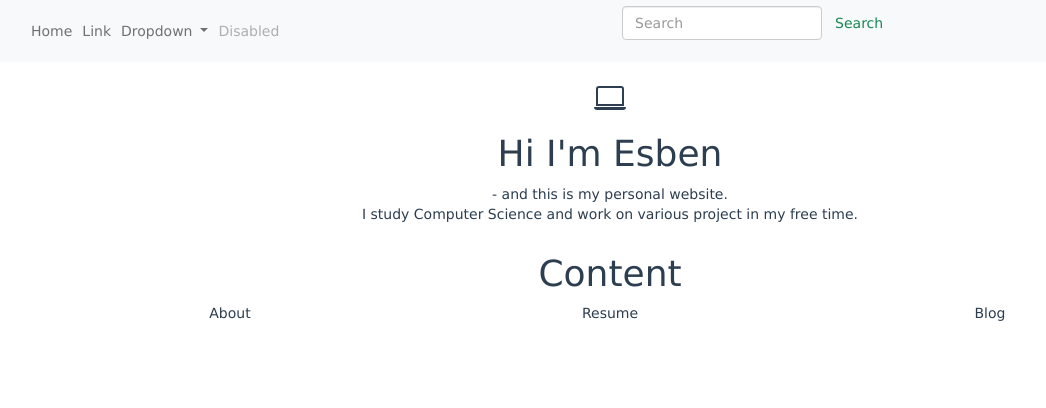
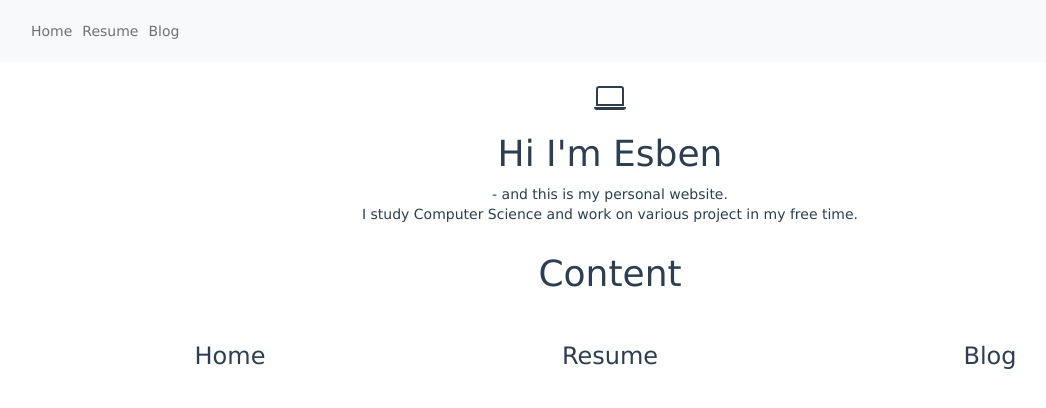
Before and after one commit to esbensoevndahl/website-vue, a Vue app: page / in a window 1280 px wide. Shown: the top 408 px of the page, without its empty margins (30-1076 px from the left). Built offline with nearby package versions, Linux system fonts and the light colour scheme.

Commit message:
Update to Navbar & Welcome.vue

```diff
--- a/src/components/NavBar.vue
+++ b/src/components/NavBar.vue
@@ -5,44 +5,38 @@
   />
   <nav class="navbar navbar-expand-lg navbar-light bg-light">
     <a class="navbar-brand" href="#"></a>
-  <button class="navbar-toggler" type="button" data-toggle="collapse" data-target="#navbarSupportedContent" aria-controls="navbarSupportedContent" aria-expanded="false" aria-label="Toggle navigation">
+    <button
+      class="navbar-toggler"
+      type="button"
+      data-toggle="collapse"
+      data-target="#navbarSupportedContent"
+      aria-controls="navbarSupportedContent"
+      aria-expanded="false"
+      aria-label="Toggle navigation"
+    >
       <span class="navbar-toggler-icon"></span>
     </button>
 
     <div class="collapse navbar-collapse" id="navbarSupportedContent">
       <ul class="navbar-nav mr-auto">
         <li class="nav-item active">
-        <a class="nav-link" href="#">Home <span class="sr-only">(current)</span></a>
+          <a class="nav-link" href="#"
+            >Home <span class="sr-only">(current)</span></a
+          >
         </li>
         <li class="nav-item">
-        <a class="nav-link" href="#">Link</a>
-      </li>
-      <li class="nav-item dropdown">
-        <a class="nav-link dropdown-toggle" href="#" id="navbarDropdown" role="button" data-toggle="dropdown" aria-haspopup="true" aria-expanded="false">
-          Dropdown
-        </a>
-        <div class="dropdown-menu" aria-labelledby="navbarDropdown">
-          <a class="dropdown-item" href="#">Action</a>
-          <a class="dropdown-item" href="#">Another action</a>
-          <div class="dropdown-divider"></div>
-          <a class="dropdown-item" href="#">Something else here</a>
-        </div>
+          <a class="nav-link" href="#">Resume</a>
         </li>
         <li class="nav-item">
-        <a class="nav-link disabled" href="#">Disabled</a>
+          <a class="nav-link" href="#">Blog</a>
         </li>
       </ul>
-    <form class="form-inline my-2 my-lg-0">
-      <input class="form-control mr-sm-2" type="search" placeholder="Search" aria-label="Search">
-      <button class="btn btn-outline-success my-2 my-sm-0" type="submit">Search</button>
-    </form>
     </div>
   </nav>
 </template>
 
 <script>
 export default {
-    setup() {
-    },
-}
+  setup() {},
+};
 </script>
--- a/src/components/Welcome.vue
+++ b/src/components/Welcome.vue
@@ -9,9 +9,9 @@
     <div id="content" class="container">
       <h1>Content</h1>
       <div class="row">
-        <div class="col-xs-4">About</div>
-        <div class="col-xs-4">Resume</div>
-        <div class="col-xs-4">Blog</div>
+        <div class="col-xs-4"><h3>Home</h3></div>
+        <div class="col-xs-4"><h3>Resume</h3></div>
+        <div class="col-xs-4"><h3>Blog</h3></div>
       </div>
     </div>
   </div>
```
Lines whose indentation alone changed are shown as unchanged.
